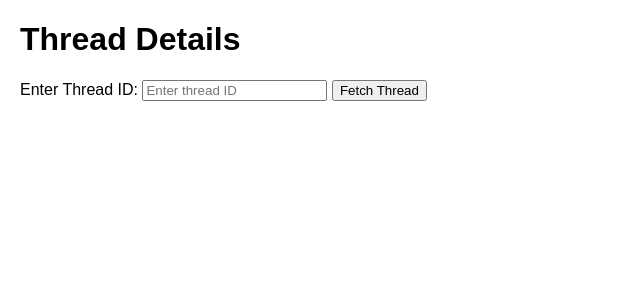
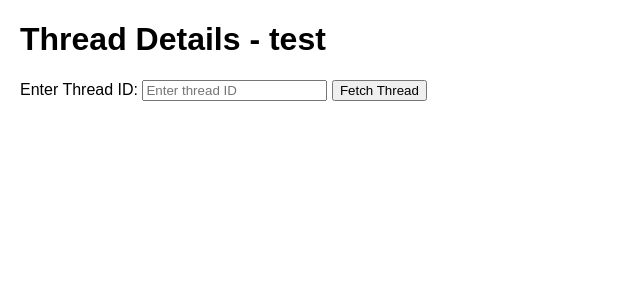
Before and after one commit to hidelarosa/COSC1209-03-Project-Application, a Flask app: page / in a window 1280 px wide. Shown: the top 300 px of the page, without its empty margins (0-640 px from the left). Run offline with Flask 2, Linux system fonts and the light colour scheme.

Commit message:
Update index.html

```diff
--- a/templates/index.html
+++ b/templates/index.html
@@ -28,7 +28,7 @@
 </head>
 <body>
 
-  <h1>Thread Details</h1>
+  <h1>Thread Details - test</h1>
 
   <label for="threadId">Enter Thread ID: </label>
   <input type="number" id="threadId" placeholder="Enter thread ID">
```
